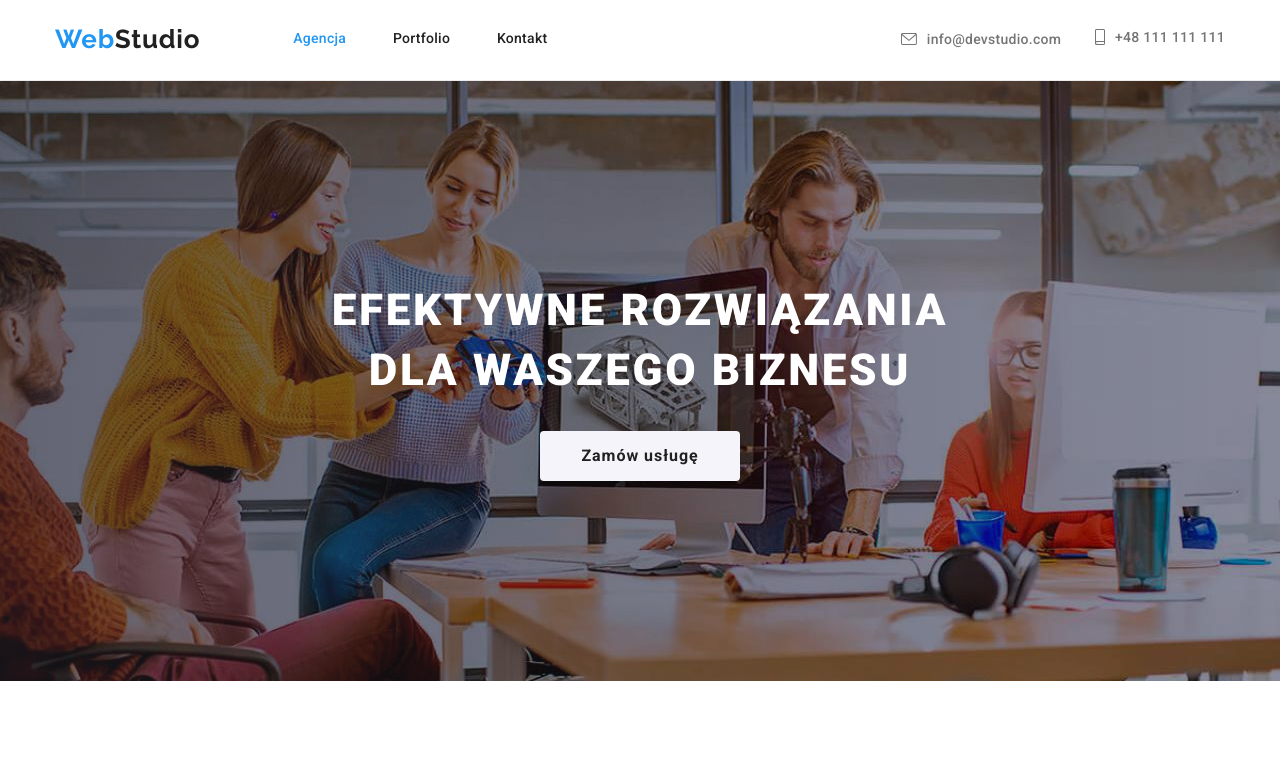
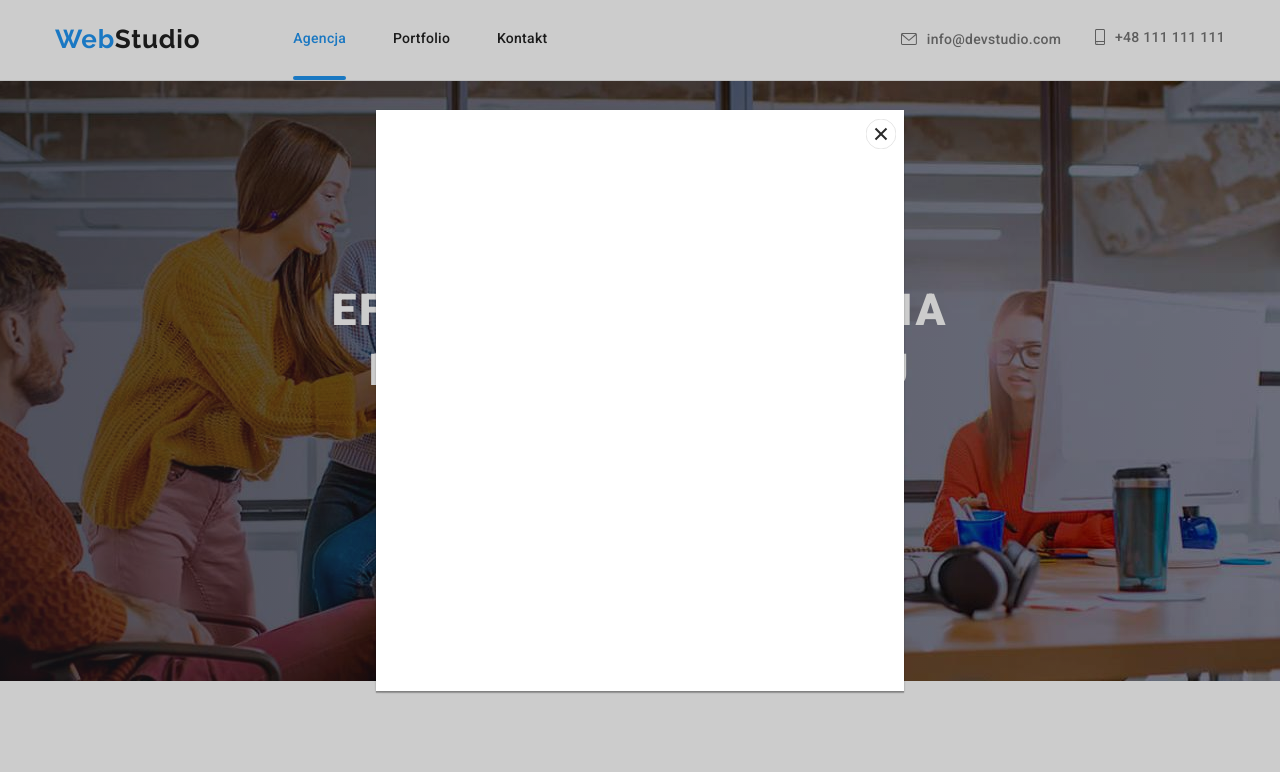
Before and after one commit to raspiotr/goit-markup-hw-05, a plain HTML site: page index.html in a window 1280 px wide. Both pictures are taken after a click on the button "Zamów usługę". Shown: the top 772 px of the page. Drawn offline with nearby package versions, Linux system fonts and the light colour scheme.

Commit message:
modal window

```diff
--- a/css/styles.css
+++ b/css/styles.css
@@ -50,6 +50,18 @@ ul {
 
 .current {
   color: var(--active-color);
+  position: relative;
+}
+
+.current::after {
+  content: "";
+  width: 100%;
+  position: absolute;
+  left: 0;
+  bottom: -34px;
+  height: 4px;
+  background-color: var(--active-color);
+  border-radius: 2px;
 }
 
 .contact {
@@ -552,3 +564,47 @@ footer {
   bottom: 0;
   width: 100%;
 }
+
+.is-hidden {
+  pointer-events: none;
+  visibility: hidden;
+  opacity: 0;
+  transform: scale(0);
+}
+
+.backdrop {
+  cursor: not-allowed;
+  display: flex;
+  background-color: rgba(0, 0, 0, 0.2);
+  position: fixed;
+  left: 0;
+  right: 0;
+  top: 0;
+  bottom: 0;
+  z-index: 1;
+  transform: scale(1);
+  transition-duration: 250ms;
+  transition-timing-function: cubic-bezier(0.4, 0, 0.2, 1);
+}
+
+.modal {
+  position: relative;
+  width: 528px;
+  height: 581px;
+  margin: auto;
+  cursor: auto;
+  background: var(--light-text-color);
+  box-shadow: 0px 1px 3px rgba(0, 0, 0, 0.12), 0px 1px 1px rgba(0, 0, 0, 0.14),
+    0px 2px 1px rgba(0, 0, 0, 0.2);
+}
+
+.modal-close {
+  width: 30px;
+  height: 30px;
+  display: block;
+  background-color: var(--light-text-color);
+  position: relative;
+  top: 8px;
+  left: 484px;
+  border: none;
+}
--- a/index.html
+++ b/index.html
@@ -74,7 +74,11 @@
           <h1 class="slogan-text order-box-text">
             Efektywne rozwiązania dla waszego biznesu
           </h1>
-          <button class="slogan-button order-box-button" type="button">
+          <button
+            data-modal-open
+            class="slogan-button order-box-button"
+            type="button"
+          >
             Zamów usługę
           </button>
         </div>
@@ -476,5 +480,38 @@
         </div>
       </div>
     </footer>
+    <div class="backdrop is-hidden" data-modal>
+      <div class="modal">
+        <button class="modal-close" data-modal-close>
+          <svg width="30" height="30">
+            <circle
+              r="15"
+              cx="15"
+              cy="15"
+              fill="#fff"
+              stroke="rgba(0, 0, 0, 0.1)"
+              stroke-width="1"
+            ></circle>
+            <line
+              x1="9.5"
+              y1="9.5"
+              x2="20.5"
+              y2="20.5"
+              stroke="#2a2a2a"
+              stroke-width="2"
+            ></line>
+            <line
+              x1="9.5"
+              y1="20.5"
+              x2="20.5"
+              y2="9.5"
+              stroke="#2a2a2a"
+              stroke-width="2"
+            ></line>
+          </svg>
+        </button>
+      </div>
+    </div>
+    <script src="./js/modal.js"></script>
   </body>
 </html>
```
